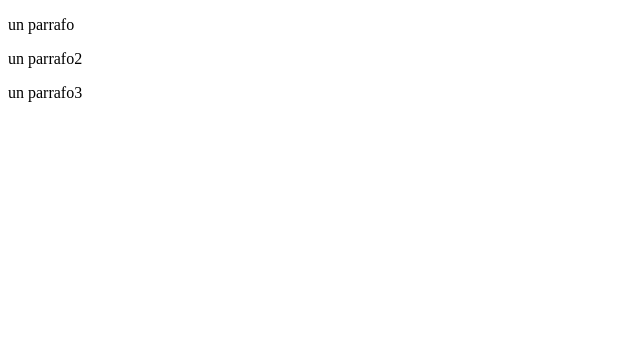
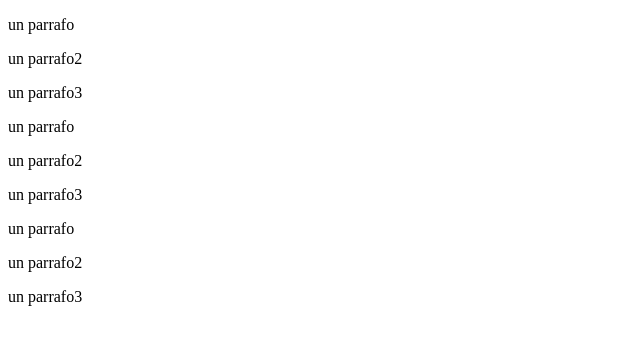
Before and after one commit to ToroFelipe/test3, a plain HTML site: page index.html in a window 1280 px wide. Shown: the whole page, without its empty margins (0-640 px from the left). Drawn offline with Linux system fonts and the light colour scheme.

Commit message:
commit de la primera rama

```diff
--- a/index.html
+++ b/index.html
@@ -8,5 +8,11 @@
     <p> un parrafo</p>
     <p> un parrafo2</p>
     <p> un parrafo3</p>
+    <p> un parrafo</p>
+    <p> un parrafo2</p>
+    <p> un parrafo3</p>
+    <p> un parrafo</p>
+    <p> un parrafo2</p>
+    <p> un parrafo3</p>
   </body>
 </html>
```
Also changed, not shown: 1 other file.
